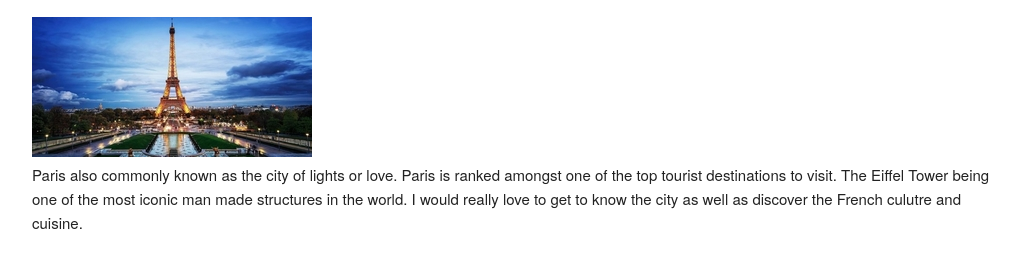
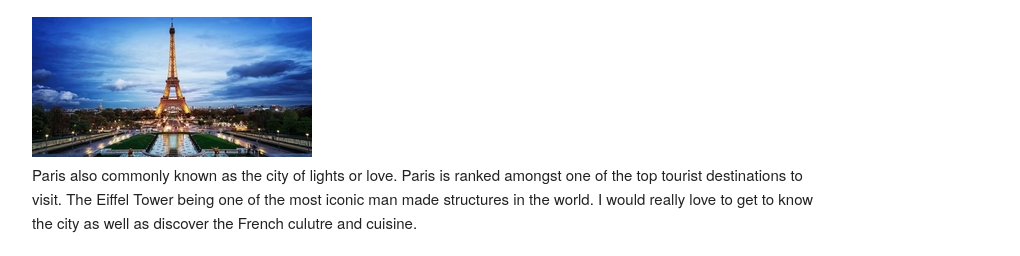
Before and after one commit to Yegan/skeleton-grid, a plain HTML site: page index-grid.html in a window 1280 px wide. Shown: the part 284-540 px from the top of the page, without its empty margins (128-1148 px from the left). Drawn offline with Linux system fonts and the light colour scheme.

Commit message:
file upload

```diff
--- a/index-grid.html
+++ b/index-grid.html
@@ -17,9 +17,11 @@
     </div>
 
     <div class="row">
-  <div class="twelve columns">
+      <div class="ten columns">
         <h4>Paris</h4>
         <img src="eiffel-resize.jpg" alt="eiffel">
+        <div class="row">
+          <div class="twelve columns">
             <p >Paris also commonly known as the city of lights or love.
                 Paris is ranked amongst one of the top tourist destinations to visit.
                 The Eiffel Tower being one of the most iconic man made structures in the world.
@@ -27,6 +29,8 @@
           </div>
                 </div>
 
+              </div>
+              </div>
 
   <div class="row">
       <div class="u-full-width">
@@ -80,6 +84,7 @@
           </div>
 
             </div>
+            </div>
 
       </body>
 </html>
```
Lines whose indentation alone changed are shown as unchanged.
